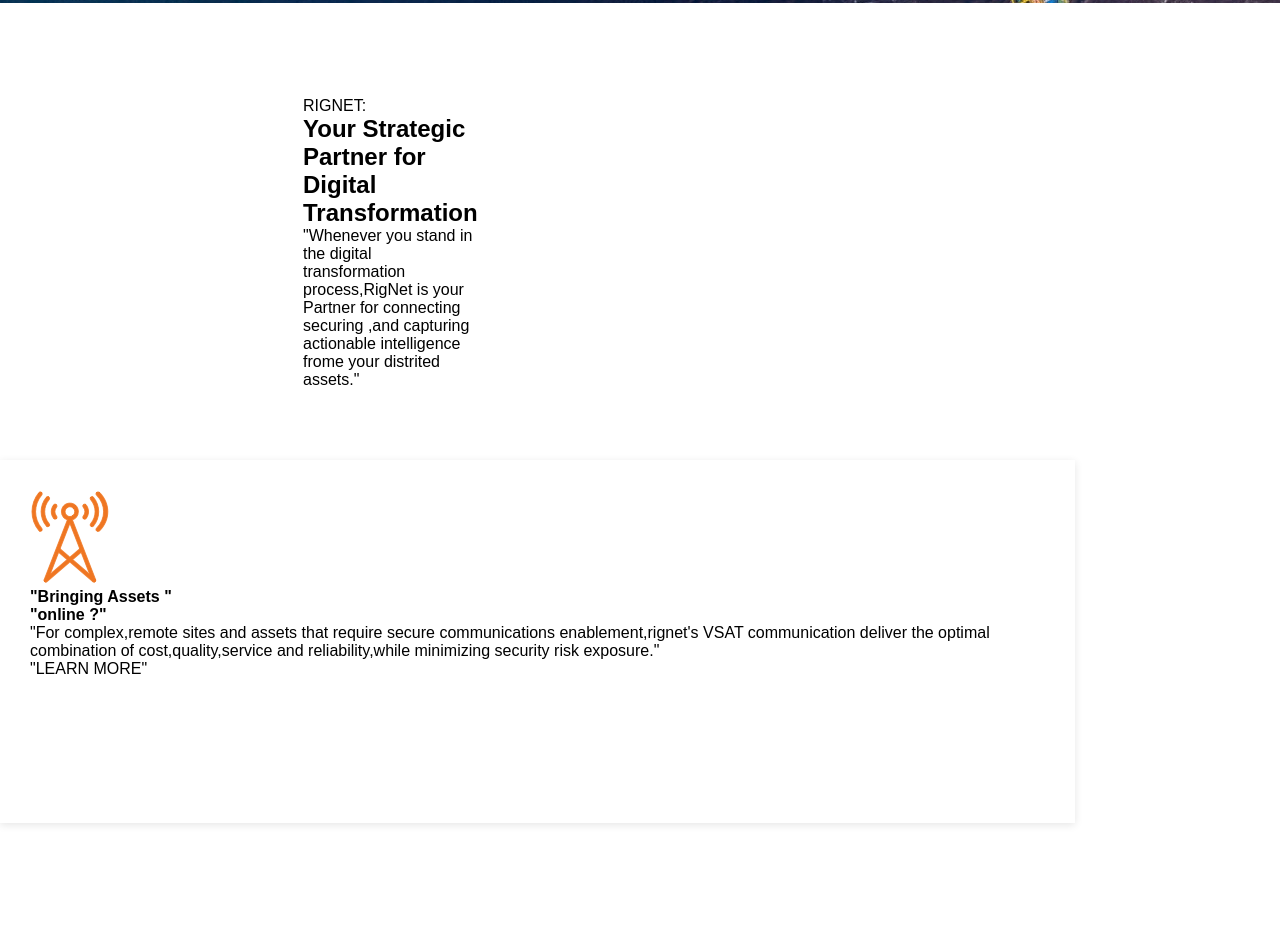
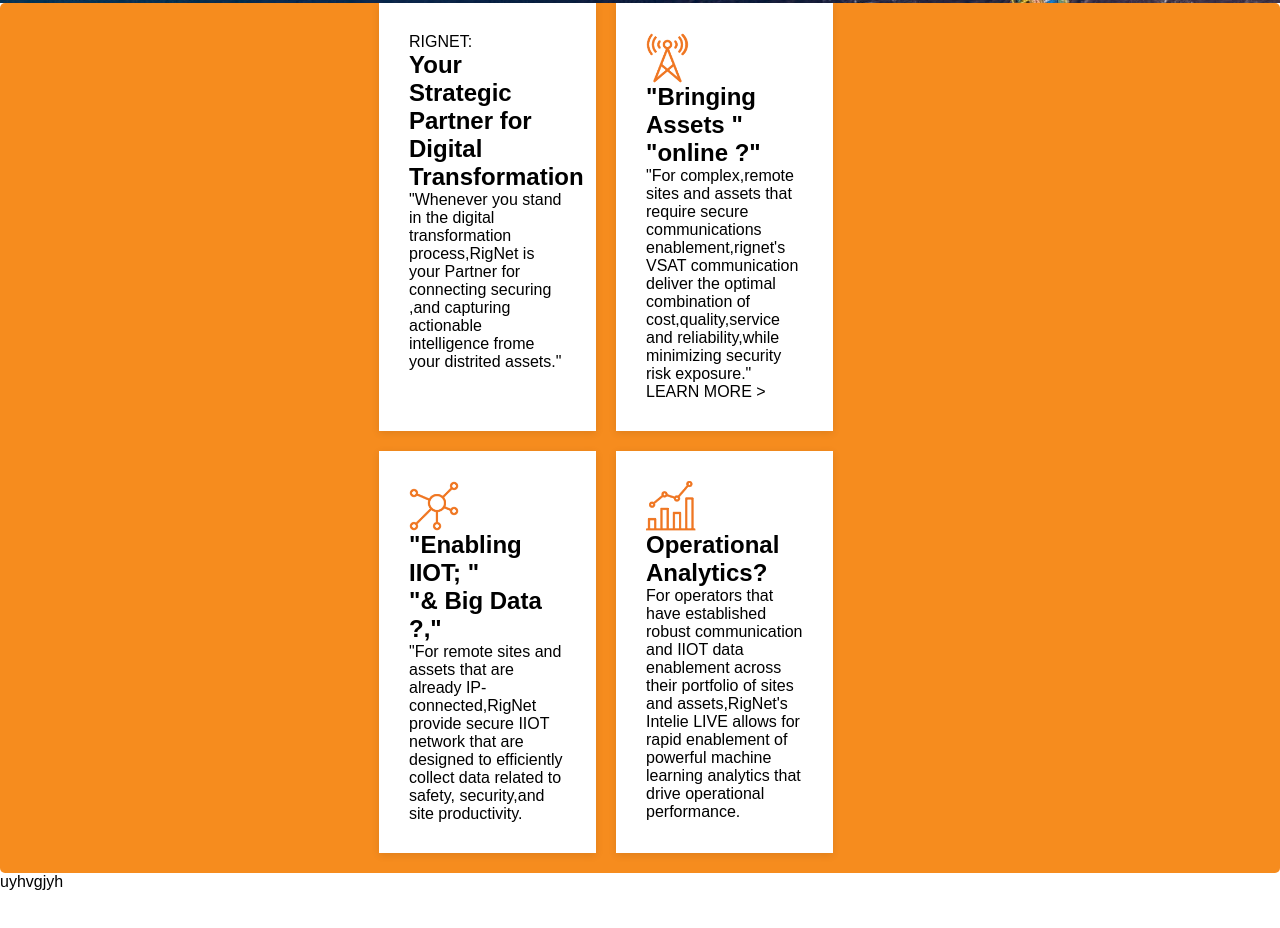
Before and after one commit to avineshsharma/RigNet, a plain HTML site: page index.html in a window 1280 px wide. Shown: the part 494-1422 px from the top of the page. After the commit the page ends 1385 px from the top, so only its background shows below. Drawn offline with Linux system fonts and the light colour scheme.

Commit message:
add new  css

```diff
--- a/index.css
+++ b/index.css
@@ -59,17 +59,19 @@
     /* font-size: 1.3rem; */
     /* font-family: unineue-heavy, helveticaneueroman, ariel, sans-serif;  */
 }
-.para{
-    display:flex;
+
+.para {
+    display: flex;
     top: 120px;
     /* width: 0px; */
-    margin-left : 342px;
+    margin-left: 342px;
     color: white;
 
 }
-.paraa{
+
+.paraa {
     margin-left: 350px;
-color: white;
+    color: white;
 }
 
 
@@ -79,7 +81,6 @@
     padding: 0px 339px;
     margin-right: 437px;
     color: #fff;
-    /* background: #f68c1e; */
     text-decoration: none;
     border-radius: 5px;
 }
@@ -91,35 +92,92 @@
     padding: 0px 339px;
     cursor: pointer;
 }
-.card-section{
-min-height: 1127px;
-background-size: auto 500px;
-background-repeat: no-repeat;
-background-position: bottom;
-position: relative;
-padding: 57px 0;
+
+/* back ground image   */
+/* #background-item-2{
+    background-image: url(./R1.jpg);
+    background-position: top right;
+}
+.background-image-absolute{
+    height: 450px;
+    width: 100%;
+    background-position: center;
+    background-repeat: no-repeat;
+    background-size: cover;
+    overflow: hidden;
+    position: absolute;
+    left: 0;
+    top: 0px;
+    bottom: 0px;
+    z-index: -1;
+} */
+/* main */
+
+
+
+ .card-section {
+    /* background-size: auto 500px; */
+    background-repeat: no-repeat;
+    background-position: bottom;
+    position: relative;
+    padding: 0px 0;
+}
+.main-para {
+    display: inline-block;
+    margin-top: 0px;
+    padding: 0px 339px;
+
+     background: #f68c1e;
+    text-decoration: none;
+    border-radius: 5px;
 }
 
-.single-card{
-    display: block;
-    width: calc(17% - -58px);
-    min-height: 400px;
-    /* background-color: red; */
-    /* box-shadow: 0px 2px 8px 0 rgba(0, 0, 0, 0.1); */
-    padding: 37px 53px;
-    margin-left: 250px;
-    border-radius: 25px ;
-    border-color: red;
+
+
+ .aligner-clearfix {
+    /* box-shadow: 0 4px 8px 0 rgba(0,0,0,0.2); */
+    transition: 0.3s;
+    width: 100%;
+    max-width: 1025px;
+    margin: 0 auto;
+    padding: 0 40px;
+    display: flex;
 }
-.single-cards{
-    display: flex;
+
+
+
+/* without box */
+
+
+ .single-card1 {
     float: left;
-    background-color: red;
-    width: calc(84% - 0px);
-    min-height: 363px;
-    background-color: #fff;
+    width: calc(37% - 37px);
+    min-height: 313px;
+    margin-right: 132px;
+    margin-bottom: 20px;
+    padding: 42px;
+}
+
+.single-card {
+
+    background-color:white;
+    float: left;
+    width: calc(50% - 44px);
+    min-height: 313px;
     box-shadow: 0px 2px 8px 0 rgba(0, 0, 0, 0.1);
     margin-right: 20px;
     margin-bottom: 20px;
     padding: 30px;
 }
+
+.single-card .icon-wrap {
+    display: flex;
+    width: 50px;
+    height: 50px;
+}
+.icon-cta-wrapper .aligner  {
+    display: flex;
+    background-image: none;
+    background: #fff;
+    color: #1D1D1D;
+}
--- a/index.html
+++ b/index.html
@@ -38,33 +38,80 @@
                 </section>
     </main>
     <div class="card-section">
+
+        <!-- <div id="background-item-2" class="js-background-img background-image-absolute"></div> -->
+        <div class="main-para">
+            <!-- <div class="main-p"> -->
+            <div class="aligner-clearfix">
+
                 <div class="single-card">
+
                     <span>RIGNET:</span>
                     <h2>
                         Your Strategic Partner for Digital Transformation
                     </h2>
-            <p>"Whenever you stand in the digital transformation process,RigNet is your Partner for connecting securing
+                    <p>"Whenever you stand in the digital transformation process,RigNet is your Partner for connecting
+                        securing
                         ,and capturing actionable intelligence frome your distrited assets."</p>
                 </div>
-        <div class="single-cards">
+
+
+                <div class="single-card">
                     <span class="icon-wrap">
                         <img src="./assets.webp" alt="" srcset="">
-                <h4>
+                    </span>
+                    <h2>
                         "Bringing Assets "
                         <br>
                         "online ?"
-                </h4>
+                    </h2>
                     <p>"For complex,remote sites and assets that require secure communications enablement,rignet's VSAT
-                    communication deliver the optimal combination of cost,quality,service and reliability,while minimizing
+                        communication deliver the optimal combination of cost,quality,service and reliability,while
+                        minimizing
                         security risk exposure."</p>
-                    <a class="angle-print">"LEARN MORE"
+                    <a class="logo2">LEARN MORE >
                         <i class="angle-right"></i>
                     </a>
                 </div>
+            </div>
+            <div class="aligner-clearfix">
+                <div class="single-card">
+                    <span class="icon-wrap">
+                        <img src="./IOT.webp" alt="" srcset="">
+                    </span>
+                    <h2>
+                        "Enabling IIOT; "
+                        <br>
+                        "& Big Data ?,"
+                    </h2>
+                    <p>"For remote sites and assets that are already IP-connected,RigNet provide secure IIOT network
+                        that are
+                        designed to efficiently collect data related to safety, security,and site productivity. </p>
+
+                </div>
+                <div class="single-card">
+                    <span class="icon-wrap">
+                        <img src="./analytics.webp" alt="" srcset="">
+                    </span>
+                    <h2>
+                        Operational
+                        <br>
+                        Analytics?
+                    </h2>
+                    <p>For operators that have established robust communication and IIOT data enablement across their
+                        portfolio of sites and assets,RigNet's Intelie LIVE allows for rapid enablement of powerful
+                        machine
+                        learning analytics that drive operational performance.</p>
+                </div>
+            </div>
+        </div>
+
 
     </div>
 
-
+    <div>
+        <p>uyhvgjyh</p>
+    </div>
 
     <footer>
 
```
Also changed, not shown: IOT.webp (added), R1.jpg (added), Terrain-Background-scaled.jpg (added), analytics.webp (added). Lines whose indentation alone changed are shown as unchanged.
